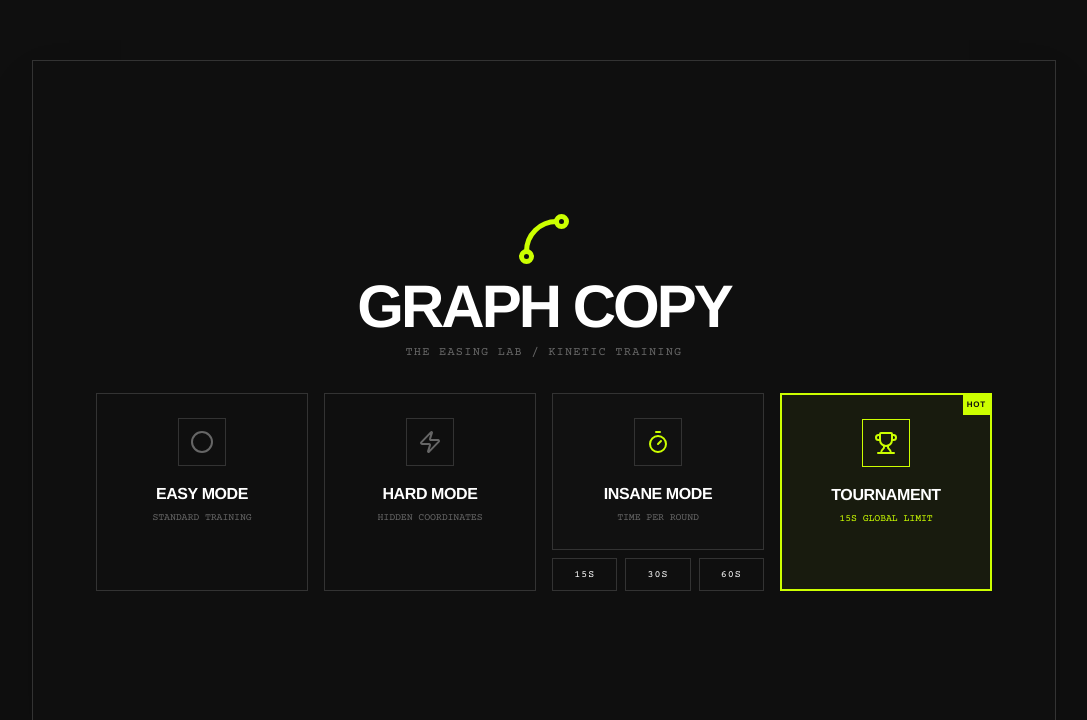
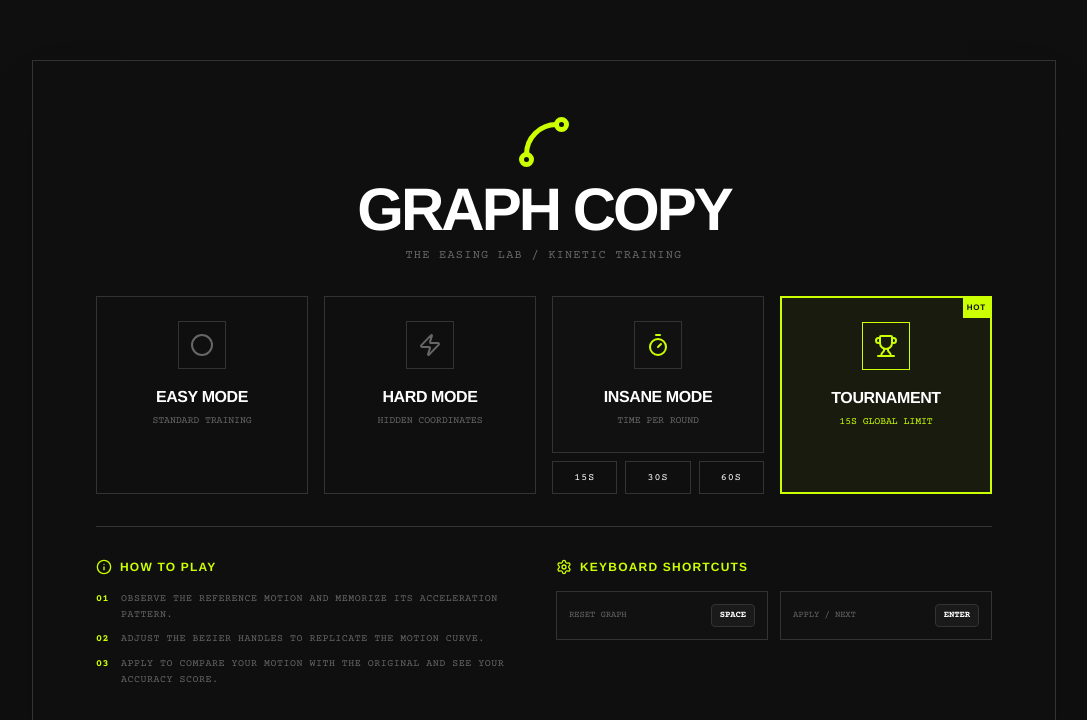
Before and after one commit to blurchan0540-design/Graph-Copy-Game, a React (Vite) app: page / in a window 1280 px wide. Shown: the top 720 px of the page, without its empty margins (96-1183 px from the left). Built offline with nearby package versions, Linux system fonts and the light colour scheme.

Commit message:
feat: Add game guide section to App
Introduces a new section to the application that explains the core gameplay mechanics. This includes instructions on observing reference motion, adjusting Bezier handles, and applying the curve to check accuracy.

```diff
--- a/src/App.tsx
+++ b/src/App.tsx
@@ -274,6 +274,47 @@ export default function App() {
                       <p className="text-[10px] font-mono text-primary uppercase mt-1">15s Global Limit</p>
                     </div>
                   </motion.button>
+                </div>
+
+                {/* Guide Section */}
+                <div className="grid grid-cols-1 md:grid-cols-2 gap-6 text-left border-t border-outline pt-8">
+                  <div className="space-y-4">
+                    <div className="flex items-center gap-2 text-primary">
+                      <Info size={16} />
+                      <h4 className="text-xs font-black uppercase tracking-widest">How to Play</h4>
+                    </div>
+                    <ul className="space-y-2 text-[10px] text-on-surface-variant font-mono uppercase tracking-wider leading-relaxed">
+                      <li className="flex gap-3">
+                        <span className="text-primary font-black">01</span>
+                        <span>Observe the Reference Motion and memorize its acceleration pattern.</span>
+                      </li>
+                      <li className="flex gap-3">
+                        <span className="text-primary font-black">02</span>
+                        <span>Adjust the Bezier handles to replicate the motion curve.</span>
+                      </li>
+                      <li className="flex gap-3">
+                        <span className="text-primary font-black">03</span>
+                        <span>Apply to compare your motion with the original and see your accuracy score.</span>
+                      </li>
+                    </ul>
+                  </div>
+
+                  <div className="space-y-4">
+                    <div className="flex items-center gap-2 text-primary">
+                      <Settings size={16} />
+                      <h4 className="text-xs font-black uppercase tracking-widest">Keyboard Shortcuts</h4>
+                    </div>
+                    <div className="grid grid-cols-2 gap-3">
+                      <div className="flex items-center justify-between p-3 border border-outline bg-surface-container/20">
+                        <span className="text-[9px] font-mono text-on-surface-variant uppercase">Reset Graph</span>
+                        <kbd className="px-2 py-1 bg-surface-container border border-outline rounded text-[9px] font-black">SPACE</kbd>
+                      </div>
+                      <div className="flex items-center justify-between p-3 border border-outline bg-surface-container/20">
+                        <span className="text-[9px] font-mono text-on-surface-variant uppercase">Apply / Next</span>
+                        <kbd className="px-2 py-1 bg-surface-container border border-outline rounded text-[9px] font-black">ENTER</kbd>
+                      </div>
+                    </div>
+                  </div>
                 </div>
               </div>
             </div>
```
